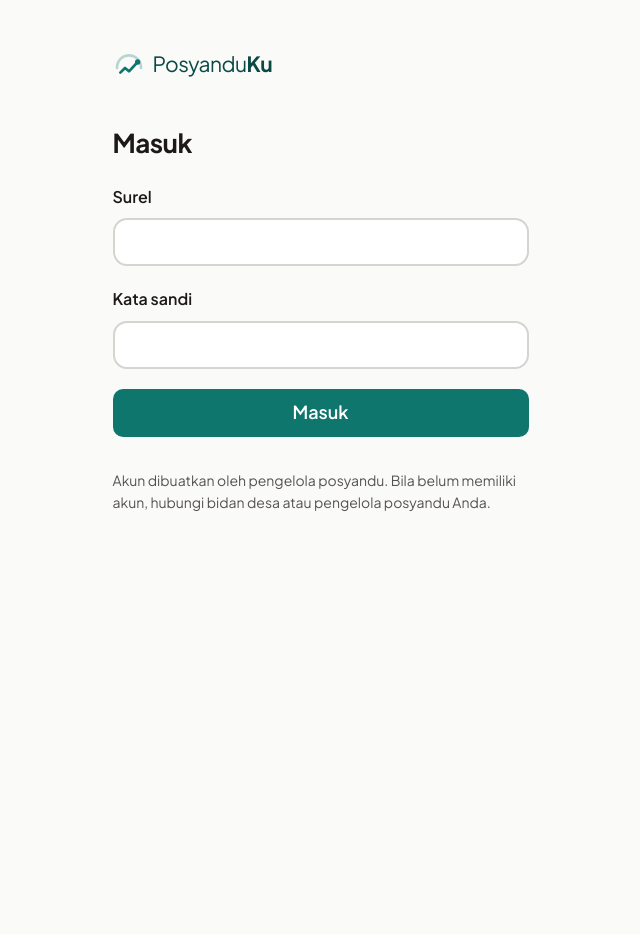
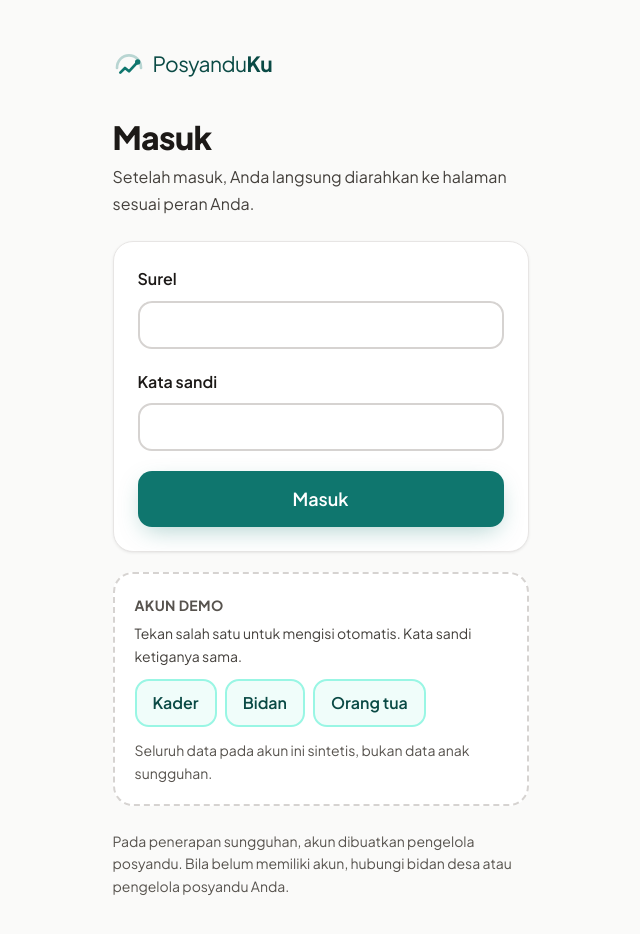
Before and after one commit to Renoslendra/Posyandu-Ku, a Next.js app: page /masuk in a window 1280 px wide. Shown: the top 934 px of the page, without its empty margins (312-952 px from the left). Before the commit the page ends 800 px from the top, so only its background shows below. Built offline with nearby package versions, Linux system fonts and the light colour scheme.

Commit message:
feat(ui): formulir pengukuran dan halaman masuk, dengan pengisi cepat akun demo

```diff
--- a/src/app/masuk/page.tsx
+++ b/src/app/masuk/page.tsx
@@ -65,15 +65,40 @@ export default function HalamanMasuk() {
     }
   }
 
+  /*
+   * Pengisi cepat akun demo.
+   *
+   * Kredensial ini memang terbuka: seluruh data pada lingkungan demo bersifat
+   * sintetis, dan penguji perlu dapat masuk tanpa dibuatkan akun lebih dahulu.
+   *
+   * Pada penerapan sungguhan, bagian ini beserta akun-akunnya wajib dihapus.
+   * Peringatan itu ditulis langsung di antarmuka, bukan hanya di dokumen,
+   * supaya tidak ikut terbawa tanpa disadari.
+   */
+  const AKUN_DEMO = [
+    { peran: "Kader", surel: "kader@posyanduku.demo" },
+    { peran: "Bidan", surel: "bidan@posyanduku.demo" },
+    { peran: "Orang tua", surel: "ortu@posyanduku.demo" },
+  ];
+
   return (
-    <main className="mx-auto max-w-md px-4 py-12">
+    <main
+      id="isi-utama"
+      className="mx-auto flex min-h-screen max-w-md flex-col justify-center px-4 py-12"
+    >
+      <div className="animate-munculNaik">
         <LogoLengkap />
 
-      <h1 className="mt-10 text-2xl font-bold text-dasar-900">Masuk</h1>
+        <h1 className="mt-8 text-2xl font-extrabold text-dasar-900 sm:text-3xl">
+          Masuk
+        </h1>
+        <p className="mt-2 text-base text-dasar-700">
+          Setelah masuk, Anda langsung diarahkan ke halaman sesuai peran Anda.
+        </p>
 
-      <form onSubmit={masuk} className="mt-6 space-y-5">
+        <form onSubmit={masuk} className="kartu mt-6 space-y-5 p-6">
           <div>
-          <label htmlFor="surel" className="block text-base font-semibold text-dasar-900">
+            <label htmlFor="surel" className="label">
               Surel
             </label>
             <input
@@ -83,12 +108,12 @@ export default function HalamanMasuk() {
               value={surel}
               onChange={(e) => setSurel(e.target.value)}
               required
-            className="mt-2 min-h-touch w-full rounded-xl border-2 border-dasar-300 px-3 text-base"
+              className="kolom mt-2"
             />
           </div>
 
           <div>
-          <label htmlFor="sandi" className="block text-base font-semibold text-dasar-900">
+            <label htmlFor="sandi" className="label">
               Kata sandi
             </label>
             <input
@@ -98,15 +123,12 @@ export default function HalamanMasuk() {
               value={sandi}
               onChange={(e) => setSandi(e.target.value)}
               required
-            className="mt-2 min-h-touch w-full rounded-xl border-2 border-dasar-300 px-3 text-base"
+              className="kolom mt-2"
             />
           </div>
 
           {galat && (
-          <p
-            role="alert"
-            className="rounded-xl border-2 border-status-berat bg-red-50 p-3 text-base text-red-900"
-          >
+            <p role="alert" className="pesan-galat">
               {galat}
             </p>
           )}
@@ -114,16 +136,55 @@ export default function HalamanMasuk() {
           <button
             type="submit"
             disabled={memuat}
-          className="min-h-touch w-full rounded-lg bg-brand-500 px-6 text-lg font-semibold text-white hover:bg-brand-600 disabled:bg-dasar-300"
+            className="tombol-utama !min-h-touch-lg w-full text-lg"
           >
-          {memuat ? "Memproses..." : "Masuk"}
+            {memuat ? (
+              <>
+                <span
+                  aria-hidden="true"
+                  className="h-4 w-4 animate-spin rounded-full border-2 border-white/40 border-t-white"
+                />
+                Memproses...
+              </>
+            ) : (
+              "Masuk"
+            )}
           </button>
         </form>
 
-      <p className="mt-8 text-sm text-dasar-600">
-        Akun dibuatkan oleh pengelola posyandu. Bila belum memiliki akun, hubungi
-        bidan desa atau pengelola posyandu Anda.
+        <div className="mt-5 rounded-2xl border-2 border-dashed border-dasar-300 bg-white p-5">
+          <p className="text-sm font-bold uppercase tracking-wide text-dasar-600">
+            Akun demo
           </p>
+          <p className="mt-1.5 text-sm text-dasar-700">
+            Tekan salah satu untuk mengisi otomatis. Kata sandi ketiganya sama.
+          </p>
+          <div className="mt-3 flex flex-wrap gap-2">
+            {AKUN_DEMO.map((a) => (
+              <button
+                key={a.surel}
+                type="button"
+                onClick={() => {
+                  setSurel(a.surel);
+                  setSandi("Posyandu2026!");
+                  setGalat(null);
+                }}
+                className="min-h-touch rounded-xl border-2 border-brand-200 bg-brand-50 px-4 text-base font-semibold text-brand-700 transition-colors hover:border-brand-400 hover:bg-brand-100"
+              >
+                {a.peran}
+              </button>
+            ))}
+          </div>
+          <p className="mt-3 text-sm text-dasar-600">
+            Seluruh data pada akun ini sintetis, bukan data anak sungguhan.
+          </p>
+        </div>
+
+        <p className="mt-6 text-sm text-dasar-600">
+          Pada penerapan sungguhan, akun dibuatkan pengelola posyandu. Bila belum
+          memiliki akun, hubungi bidan desa atau pengelola posyandu Anda.
+        </p>
+      </div>
     </main>
   );
 }
```
Also changed, not shown: src/components/FormPengukuran.tsx (+85 -51 lines). Lines whose indentation alone changed are shown as unchanged.
